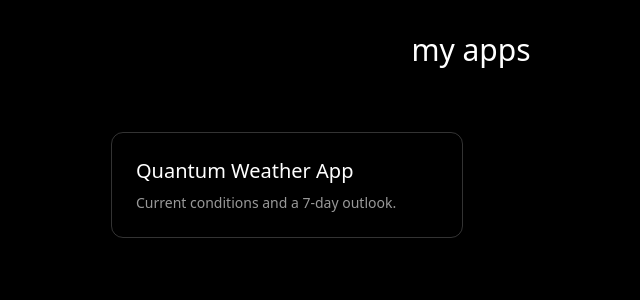
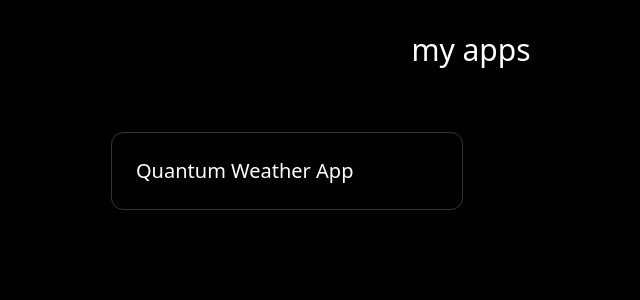
Before and after one commit to 0x3122/portfolio, a Next.js app: page / in a window 1280 px wide. Shown: the top 300 px of the page, without its empty margins (169-809 px from the left). Built offline with nearby package versions, Linux system fonts and the light colour scheme.

Commit message:
Remove weather card description from homepage

```diff
--- a/app/page.tsx
+++ b/app/page.tsx
@@ -10,7 +10,6 @@ export default function Home() {
           className="rounded-xl border border-white/20 p-6 transition-colors hover:bg-white/10 focus-visible:outline-2 focus-visible:outline-offset-4 focus-visible:outline-white"
         >
           <h2 className="text-xl">Quantum Weather App</h2>
-          <p className="mt-2 text-sm text-white/60">Current conditions and a 7-day outlook.</p>
         </Link>
       </div>
     </main>
```
